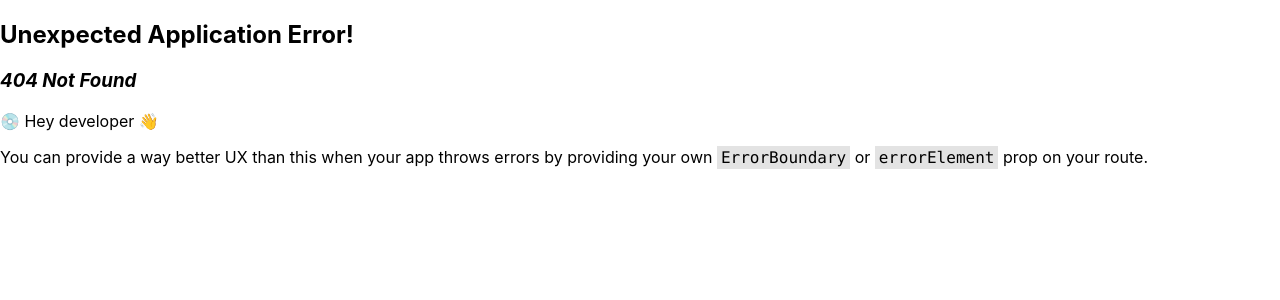
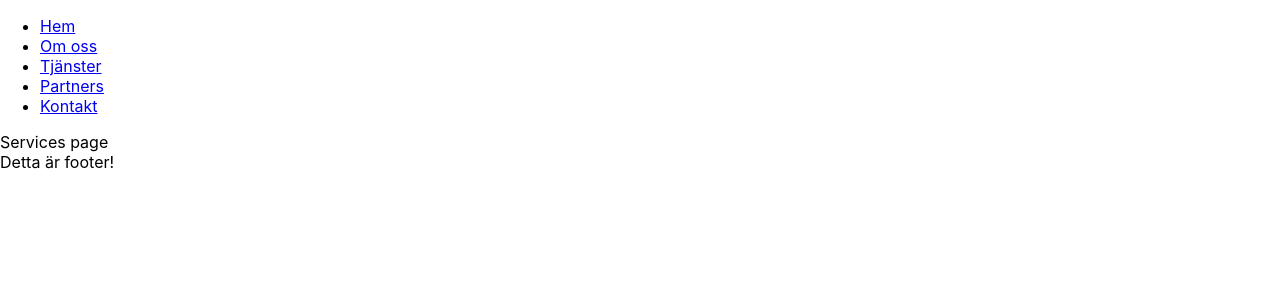
Before and after one commit to valle1336/project1_frontend, a React (Create React App) app in the folder project1-frontend/: page /services in a window 1280 px wide. Before the commit this address had no page. Shown: the top 300 px of the page. Built offline with nearby package versions, Linux system fonts and the light colour scheme.

Commit message:
Routing and contect added to views

```diff
--- a/project1-frontend/src/App.js
+++ b/project1-frontend/src/App.js
@@ -8,12 +8,20 @@ import {
 } from "react-router-dom";
 import RootLayout from "./layouts/RootLayout";
 import HomePage from "./views/HomePage";
+import About from './views/About';
+import Services from './views/Services';
+import Contact from './views/Contact';
+import Partners from './views/Partners';
 
 
 const router = createBrowserRouter(
   createRoutesFromElements(
     <Route path="/" element={<RootLayout />}>
       <Route path="/" element={<HomePage />} />
+      <Route path="/about" element={<About />} />
+      <Route path="/services" element={<Services />} />
+      <Route path="/contact" element={<Contact />} />
+      <Route path="/partners" element={<Partners />} />
     </Route>
   )
 );
--- a/project1-frontend/src/views/Partners.jsx
+++ b/project1-frontend/src/views/Partners.jsx
@@ -0,0 +1,10 @@
+import React from "react";
+
+function Partners() {
+  return (
+    <>
+      <div>Partners page</div>
+    </>
+  );
+}
+export default Partners;
--- a/project1-frontend/src/views/Services.jsx
+++ b/project1-frontend/src/views/Services.jsx
@@ -0,0 +1,10 @@
+import React from "react";
+
+function Services() {
+  return (
+    <>
+      <div>Services page</div>
+    </>
+  );
+}
+export default Services;
```
